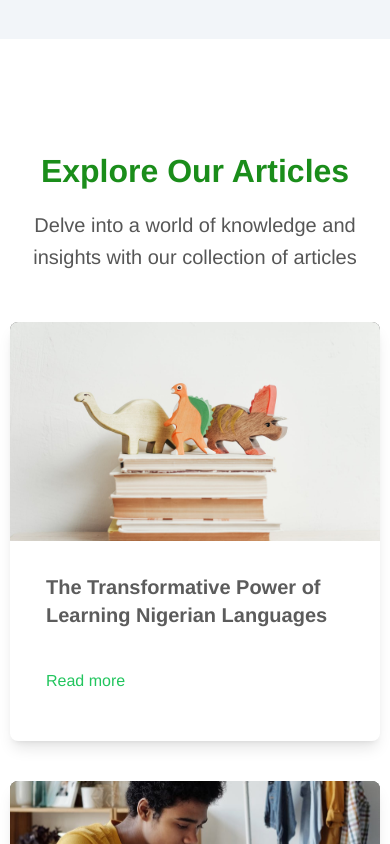
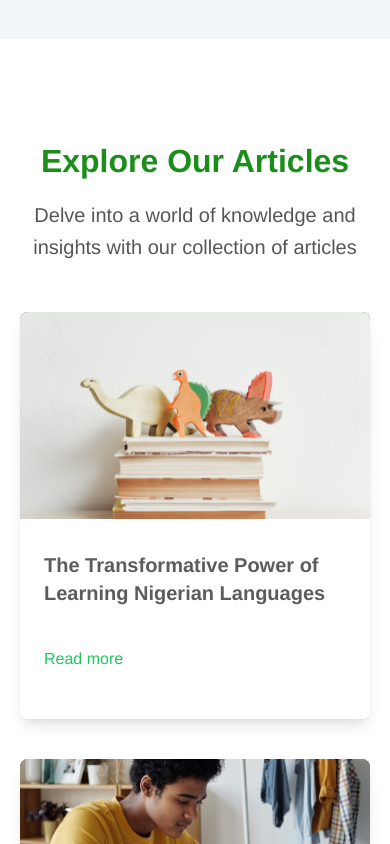
Before and after one commit to Enoverlab-Team-35/9jalingua, a Next.js app: page /cultural-resources in a window 390 px wide. Shown: the part 1140-1984 px from the top of the page. Built offline with nearby package versions, Linux system fonts and the light colour scheme.

Commit message:
Correction

```diff
--- a/app/components/cultural-resources/Articles.jsx
+++ b/app/components/cultural-resources/Articles.jsx
@@ -23,8 +23,8 @@ const article = [
 export default function Articles() {
     return (
         <section className='mt-24'>
-            <div className='container mx-auto font-arimo p-[10px]'>
-                <div className='w-full  text-center'>
+            <div className='container mx-auto font-arimo px-5'>
+                <div className='w-full text-center'>
                     <h1 className='text-greens-200 text-[32px] sm:text-5xl font-bold leading-relaxed'>
                         Explore Our Articles
                     </h1>
@@ -37,7 +37,7 @@ export default function Articles() {
                     {article?.map((item, index) => (
                         <div
                             key={index}
-                            className='w-full max-w-[384px] rounded-lg shadow-lg overflow-hidden'
+                            className='w-full sm:max-w-[384px] rounded-lg shadow-lg overflow-hidden'
                         >
                             <div>
                                 <Image
@@ -47,7 +47,7 @@ export default function Articles() {
                                     alt={item.title}
                                 />
                             </div>
-                            <div className='mt-8 mb-12 px-4 sm:px-0 mx-auto w-full max-w-[330px]'>
+                            <div className='mt-8 mb-12 px-6 sm:px-0 mx-auto w-full sm:max-w-[330px]'>
                                 <h3 className='text-xl font-bold text-[#5C5C5C]'>
                                     {item.title}
                                 </h3>
--- a/app/components/cultural-resources/Explore.jsx
+++ b/app/components/cultural-resources/Explore.jsx
@@ -21,7 +21,7 @@ const events = [
 ]
 
 export default function Explore() {
-  const router = useRouter()
+    const router = useRouter()
     return (
         <section className='px-5 bg-greens-1100 mt-24 pt-16 pb-[86px] font-arimo'>
             <div className="container mx-auto">
@@ -33,7 +33,7 @@ export default function Explore() {
                     {events?.map((item, index) => (
                         <div
                             key={index}
-                            className='w-full max-w-[385px]'
+                            className='w-full sm:max-w-[385px]'
                         >
                             <div>
                                 <Image
--- a/app/components/cultural-resources/VideoLibrary.jsx
+++ b/app/components/cultural-resources/VideoLibrary.jsx
@@ -33,7 +33,7 @@ export default function VideoLibrary() {
                     {Video?.map((item, index) => (
                         <div
                             key={index}
-                            className='w-full max-w-[382px]'
+                            className='w-full sm:max-w-[382px]'
                         >
                             <div>
                                 <Image
```
